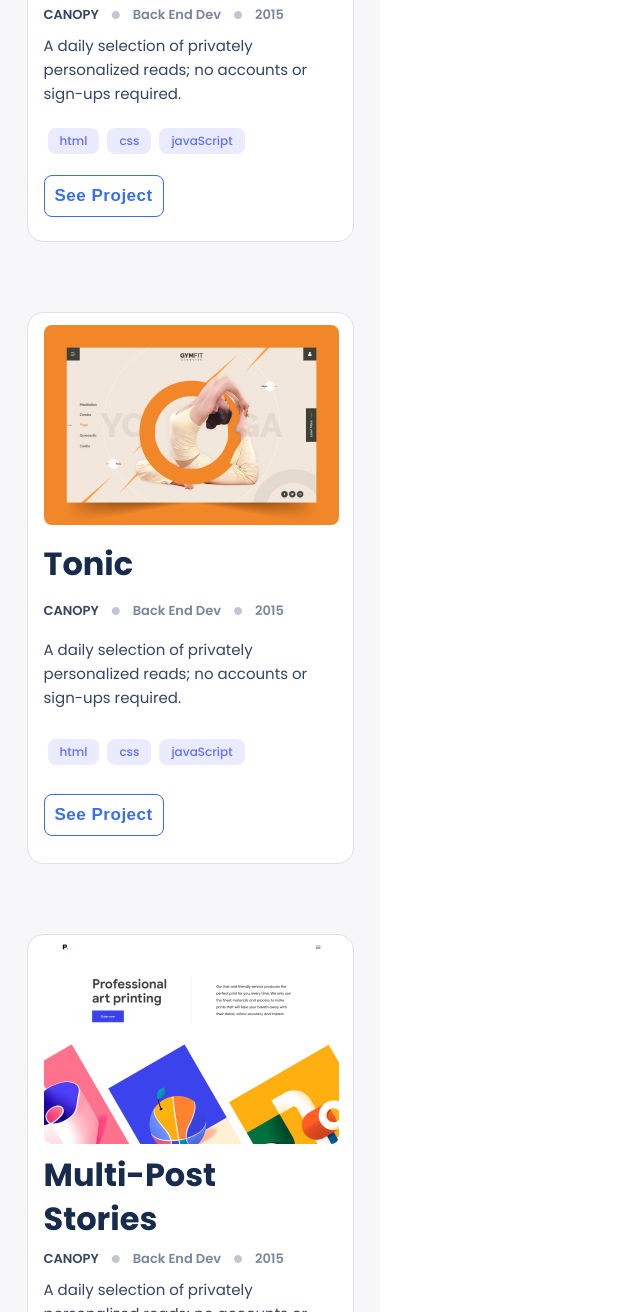
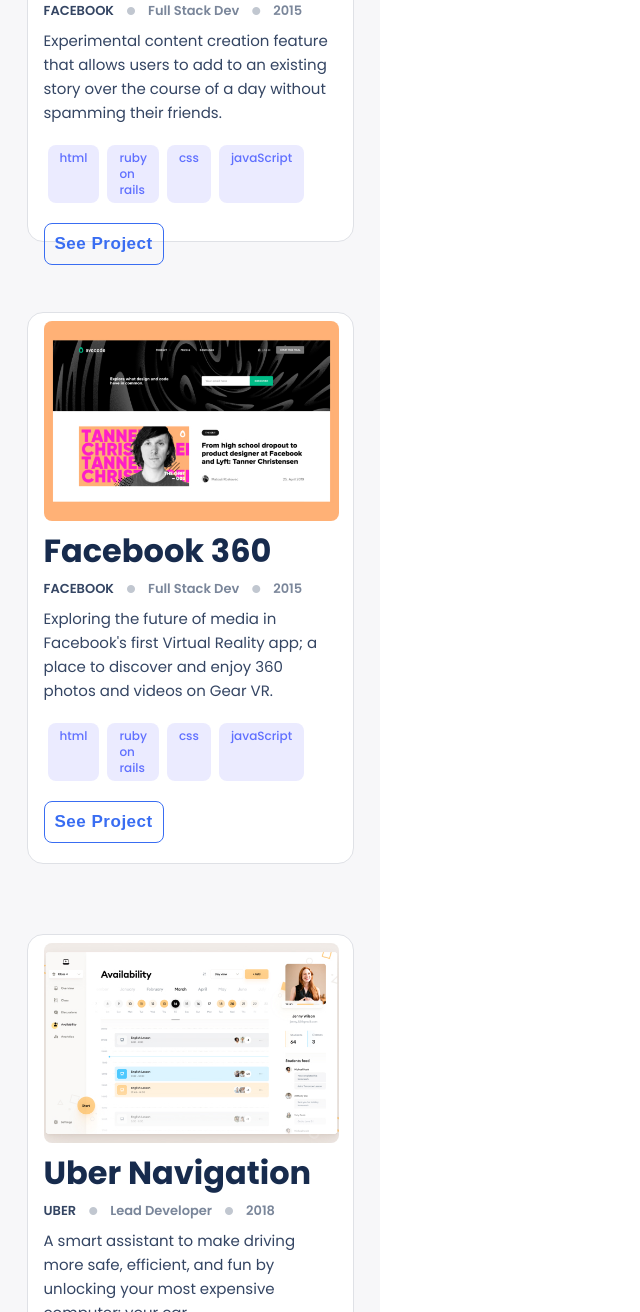
Before and after one commit to LuisSalas94/My-Portfolio, a website: page index.html in a window 1280 px wide. Shown: the part 1488-2800 px from the top of the page, without its empty margins (0-640 px from the left). Drawn offline with Linux system fonts and the light colour scheme.

Commit message:
Add works section markup

```diff
--- a/index.html
+++ b/index.html
@@ -66,8 +66,10 @@
 		</section>
 
 		<section class="works">
+			<!-- card1 -->
 			<div class="card">
-				<img src="img/img1.jpg" alt="" />
+				<img src="img/desktop/desktop-img1.jpg" alt="desktop image" />
+				<div class="card-container">
 					<h1>Tonic</h1>
 					<div class="card-details">
 						<h3>canopy</h3>
@@ -89,77 +91,91 @@
 					</div>
 					<button class="btn">see project</button>
 				</div>
+			</div>
 
+			<!-- card2 -->
 			<div class="card">
-				<img src="img/img2.jpg" alt="" />
+				<img src="img/desktop/desktop-img2.jpg" alt="" />
+				<div class="card-container">
 					<h1>Multi-Post Stories</h1>
 					<div class="card-details">
-					<h3>canopy</h3>
+						<h3>facebook</h3>
 						<i class="fas fa-circle"></i>
-					<h4>back end dev</h4>
+						<h4>full stack dev</h4>
 						<i class="fas fa-circle"></i>
 						<h4>2015</h4>
 					</div>
 					<p class="card-description">
-					A daily selection of privately personalized reads; no accounts or
-					sign-ups required.
+						Experimental content creation feature that allows users to add to an
+						existing story over the course of a day without spamming their
+						friends.
 					</p>
 					<div class="card-skills">
 						<ul>
 							<li>html</li>
+							<li>ruby on rails</li>
 							<li>css</li>
 							<li>javaScript</li>
 						</ul>
 					</div>
 					<button class="btn">see project</button>
 				</div>
+			</div>
 
+			<!--card3  -->
 			<div class="card">
-				<img src="img/img3.jpg" alt="" />
-				<h1>Tonic</h1>
+				<img src="img/desktop/desktop-img3.jpg" alt="" />
+				<div class="card-container">
+					<h1>Facebook 360</h1>
 					<div class="card-details">
-					<h3>canopy</h3>
+						<h3>facebook</h3>
 						<i class="fas fa-circle"></i>
-					<h4>back end dev</h4>
+						<h4>full stack dev</h4>
 						<i class="fas fa-circle"></i>
 						<h4>2015</h4>
 					</div>
 					<p class="card-description">
-					A daily selection of privately personalized reads; no accounts or
-					sign-ups required.
+						Exploring the future of media in Facebook's first Virtual Reality
+						app; a place to discover and enjoy 360 photos and videos on Gear VR.
 					</p>
 					<div class="card-skills">
 						<ul>
 							<li>html</li>
+							<li>ruby on rails</li>
 							<li>css</li>
 							<li>javaScript</li>
 						</ul>
 					</div>
 					<button class="btn">see project</button>
 				</div>
+			</div>
 
+			<!-- card4 -->
 			<div class="card">
-				<img src="img/img4.jpg" alt="" />
-				<h1>Multi-Post Stories</h1>
+				<img src="img/desktop/desktop-img4.jpg" alt="" />
+				<div class="card-container">
+					<h1>Uber Navigation</h1>
 					<div class="card-details">
-					<h3>canopy</h3>
+						<h3>Uber</h3>
 						<i class="fas fa-circle"></i>
-					<h4>back end dev</h4>
+						<h4>lead developer</h4>
 						<i class="fas fa-circle"></i>
-					<h4>2015</h4>
+						<h4>2018</h4>
 					</div>
 					<p class="card-description">
-					A daily selection of privately personalized reads; no accounts or
-					sign-ups required.
+						A smart assistant to make driving more safe, efficient, and fun by
+						unlocking your most expensive computer: your car.
 					</p>
 					<div class="card-skills">
 						<ul>
 							<li>html</li>
+							<li>ruby on rails</li>
 							<li>css</li>
 							<li>javaScript</li>
 						</ul>
 					</div>
 					<button class="btn">see project</button>
+				</div>
 			</div>
 		</section>
 
```
Lines whose indentation alone changed are shown as unchanged.
